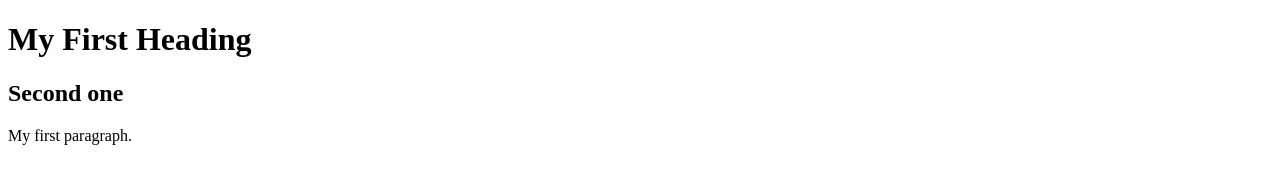
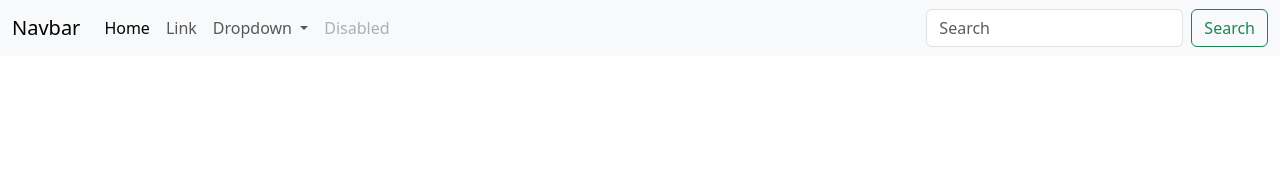
Before and after one commit to vishwa8287/vishwa, a plain HTML site: page index.html in a window 1280 px wide. Drawn offline with nearby package versions, Linux system fonts and the light colour scheme.

Commit message:
Update index.html

```diff
--- a/index.html
+++ b/index.html
@@ -1,11 +1,48 @@
-<!DOCTYPE html>
-<html>
-<body>
-
-<h1>My First Heading</h1>
-<h2> Second one </h2>
-
-<p>My first paragraph.</p>
-
-</body>
+<!doctype html>
+<html lang="en">
+  <head>
+    <meta charset="utf-8">
+    <meta name="viewport" content="width=device-width, initial-scale=1">
+    <title>Bootstrap demo</title>
+    <link href="https://cdn.jsdelivr.net/npm/bootstrap@5.3.3/dist/css/bootstrap.min.css" rel="stylesheet" integrity="sha384-QWTKZyjpPEjISv5WaRU9OFeRpok6YctnYmDr5pNlyT2bRjXh0JMhjY6hW+ALEwIH" crossorigin="anonymous">
+  </head>
+  <body>
+    <nav class="navbar navbar-expand-lg bg-body-tertiary">
+        <div class="container-fluid">
+          <a class="navbar-brand" href="#">Navbar</a>
+          <button class="navbar-toggler" type="button" data-bs-toggle="collapse" data-bs-target="#navbarSupportedContent" aria-controls="navbarSupportedContent" aria-expanded="false" aria-label="Toggle navigation">
+            <span class="navbar-toggler-icon"></span>
+          </button>
+          <div class="collapse navbar-collapse" id="navbarSupportedContent">
+            <ul class="navbar-nav me-auto mb-2 mb-lg-0">
+              <li class="nav-item">
+                <a class="nav-link active" aria-current="page" href="#">Home</a>
+              </li>
+              <li class="nav-item">
+                <a class="nav-link" href="#">Link</a>
+              </li>
+              <li class="nav-item dropdown">
+                <a class="nav-link dropdown-toggle" href="#" role="button" data-bs-toggle="dropdown" aria-expanded="false">
+                  Dropdown
+                </a>
+                <ul class="dropdown-menu">
+                  <li><a class="dropdown-item" href="#">Action</a></li>
+                  <li><a class="dropdown-item" href="#">Another action</a></li>
+                  <li><hr class="dropdown-divider"></li>
+                  <li><a class="dropdown-item" href="#">Something else here</a></li>
+                </ul>
+              </li>
+              <li class="nav-item">
+                <a class="nav-link disabled" aria-disabled="true">Disabled</a>
+              </li>
+            </ul>
+            <form class="d-flex" role="search">
+              <input class="form-control me-2" type="search" placeholder="Search" aria-label="Search">
+              <button class="btn btn-outline-success" type="submit">Search</button>
+            </form>
+          </div>
+        </div>
+      </nav>
+    <script src="https://cdn.jsdelivr.net/npm/bootstrap@5.3.3/dist/js/bootstrap.bundle.min.js" integrity="sha384-YvpcrYf0tY3lHB60NNkmXc5s9fDVZLESaAA55NDzOxhy9GkcIdslK1eN7N6jIeHz" crossorigin="anonymous"></script>
+  </body>
 </html>
```
